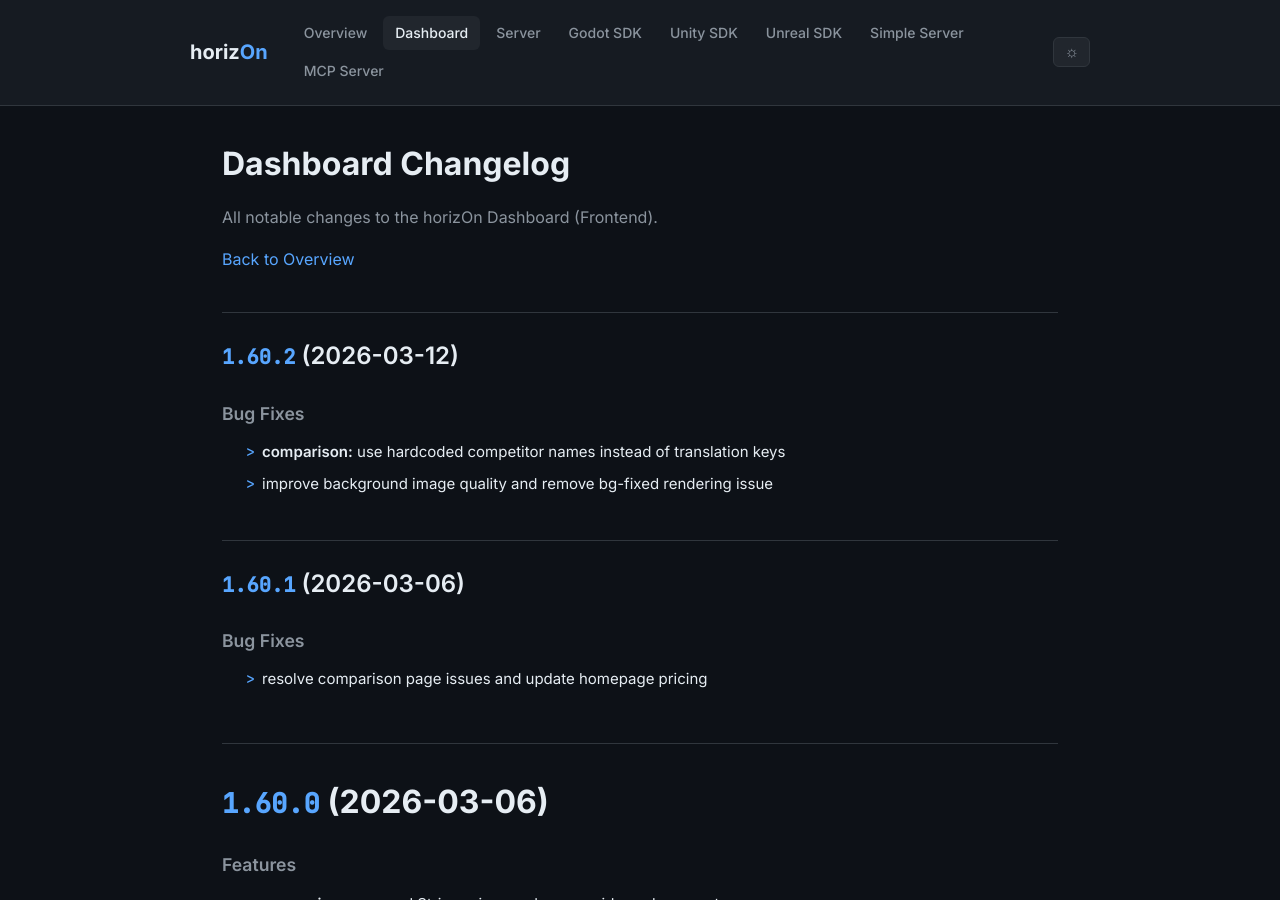
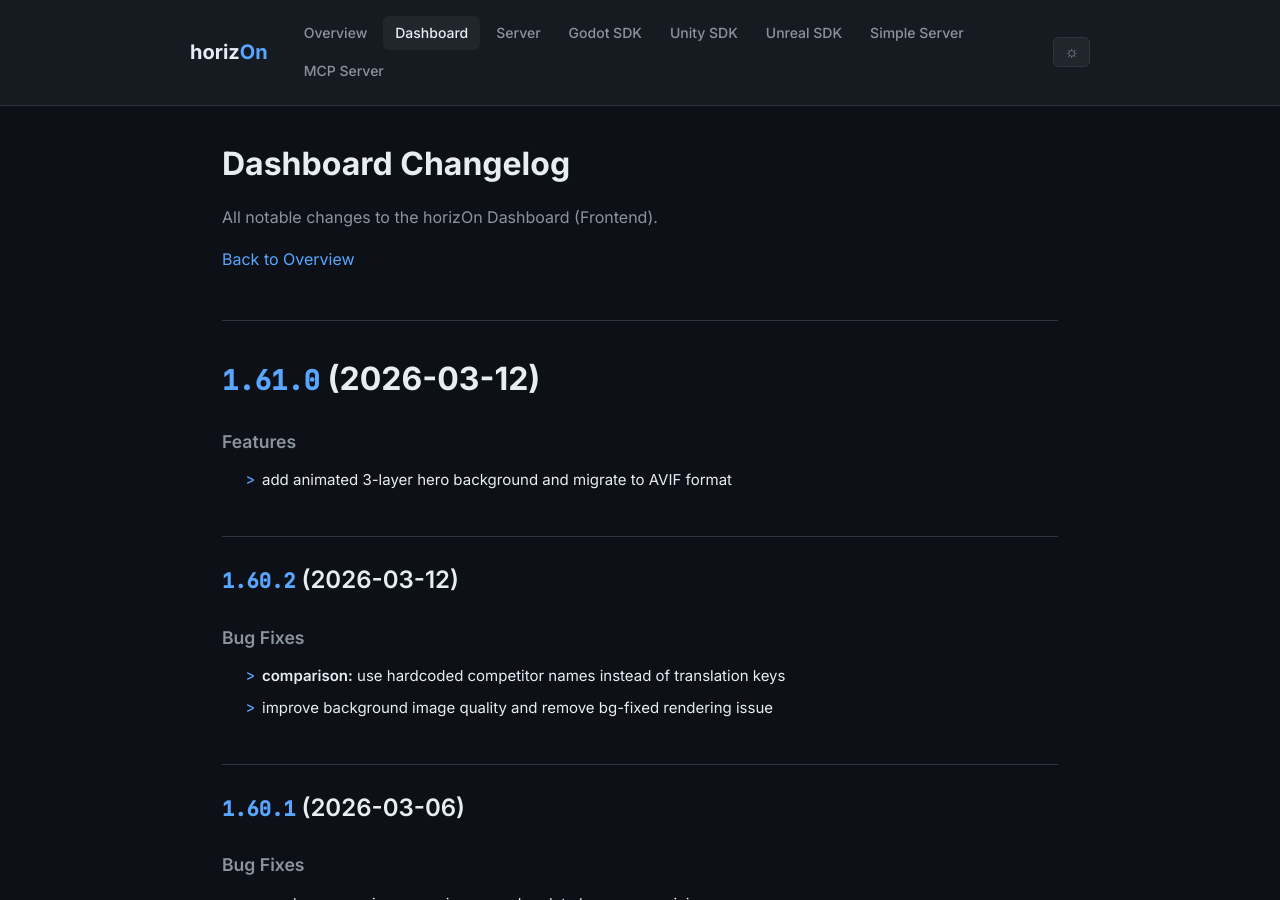
Before and after one commit to ProjectMakersDE/horizOn-Changelog, a Jekyll site: the page built from dashboard-changelog.md, in a window 1280 px wide and 900 px high. Built offline with Jekyll 4.4.1, drawn with Linux system fonts in a browser that asks for light colours.

Commit message:
chore: sync changelogs [skip ci]

```diff
--- a/dashboard-changelog.md
+++ b/dashboard-changelog.md
@@ -8,6 +8,13 @@ title: Dashboard Changelog
 All notable changes to the horizOn Dashboard (Frontend).
 
 [Back to Overview](.)
+
+# [1.61.0](https://github.com/ProjectMakersDE/horizOn-Dashboard/compare/v1.60.2...v1.61.0) (2026-03-12)
+
+
+### Features
+
+* add animated 3-layer hero background and migrate to AVIF format ([2400da7](https://github.com/ProjectMakersDE/horizOn-Dashboard/commit/2400da746ca4a193374f9ab357d0b76623a9d678))
 
 ## [1.60.2](https://github.com/ProjectMakersDE/horizOn-Dashboard/compare/v1.60.1...v1.60.2) (2026-03-12)
 
```
Also changed, not shown: index.md (+1 -1 lines).
